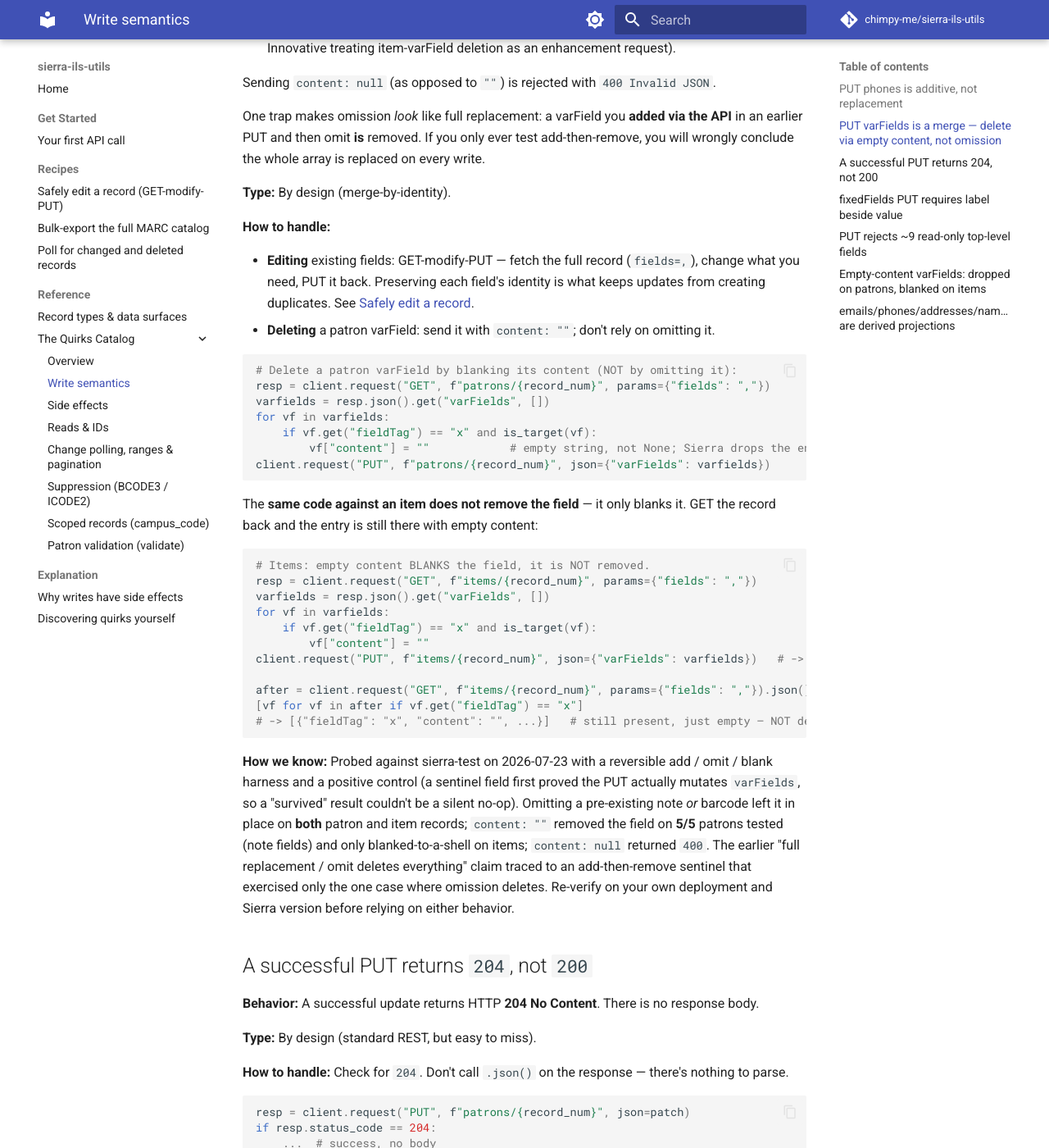
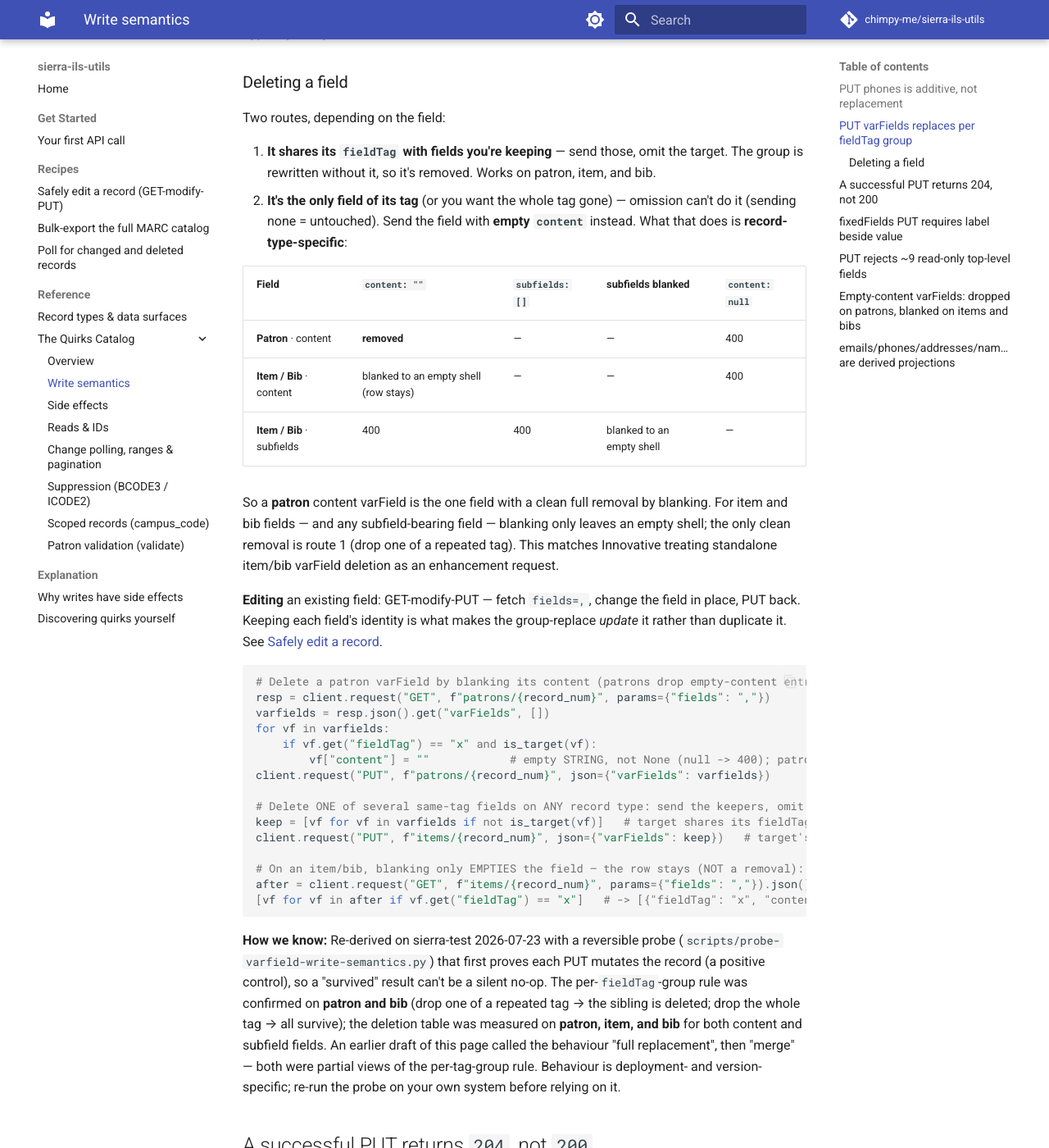
Before and after one commit to chimpy-me/sierra-ils-utils, an MkDocs documentation site: the page built from docs/reference/quirks/write-semantics.md, in a window 1280 px wide and 1400 px high, scrolled down 883 px. Shown: the whole window at 82% size. Built offline with MkDocs 1.6.1 and Material for MkDocs 9.7.7, drawn with Linux system fonts in a browser that asks for light colours; comment, search, counter and statistics services are not loaded; some of the changed text lies outside the part shown.

Commit message:
docs(quirks): correct varFields model — per-fieldTag-group replace + probe harness
The write-semantics page was wrong twice ("full replacement", then "merge"). The real rule: PUT rewrites one fieldTag group at a time — omitting a field deletes it only if a same-tag sibling is still sent; sending zero of a tag leaves it untouched. Deletion table (measured on patron/item/bib, content and subfields): patron content content="" -> removed; item/bib content -> empty shell; subfield fields -> subfields-blank leaves a shell, content=""/subfields=[] 400; content=null 400 everywhere. Clean full removal only via (a) drop-one-of-a-repeated-tag or (b) patron content="". Adds scripts/probe-varfield-write-semantics.py: a reversible, non-prod-gated, positive-controlled harness that re-derives all of this on any deployment. Verified on sierra-test 2026-07-23.

Co-Authored-By: Claude Fable 5 <noreply@anthropic.com>

````diff
--- a/docs/how-to/safe-get-modify-put.md
+++ b/docs/how-to/safe-get-modify-put.md
@@ -3,12 +3,13 @@
 **Goal:** change or delete `varFields` on a patron (or item) record without corrupting the
 fields you didn't touch.
 
-A `PUT` with `varFields` **merges by field identity** — omitting a field does *not* delete it
-(that surprises people; see
-[PUT varFields is a merge](../reference/quirks/write-semantics.md)). You still fetch the whole
-record and edit it in memory, because keeping each field's original identity is what stops an
-edit from creating a duplicate — and because **deletion is done by blanking a field's `content`,
-not by removing it from the array**.
+A `PUT` with `varFields` replaces **one `fieldTag` group at a time**: for every fieldTag you send,
+Sierra rewrites that tag's whole group with exactly what you sent, and leaves tags you send nothing
+of untouched (see
+[PUT varFields replaces per fieldTag group](../reference/quirks/write-semantics.md)). You still
+fetch the whole record and edit in memory — both so an update keeps each field's identity instead of
+duplicating it, and because **deleting** a field means either dropping it *while still sending its
+same-tag siblings*, or (patrons only) blanking its `content`.
 
 ## Before you start
 
@@ -31,9 +32,12 @@ varfields = record.get("varFields", [])
 Edit the list you fetched, leaving every entry you don't intend to change untouched.
 
 - To **change** a field: edit its `content` in place.
-- To **delete** a patron field: set its `content` to `""` (empty string) — on patrons Sierra
-  removes the entry on save. On items this only blanks the field (the row stays). Do **not** try
-  to delete by removing the entry from the array; omission is ignored.
+- To **delete** a field:
+    - if it shares its `fieldTag` with fields you're keeping → just leave it out; sending the
+      siblings rewrites that tag-group without it (works on any record type).
+    - if it's the **only** field of its tag → set `content` to `""` (patrons remove it; items/bibs
+      only blank it — no clean removal there). Don't expect leaving the sole field of a tag out of
+      the array to delete it — that sends zero of the tag, so Sierra leaves it untouched.
 - If you *don't* want a deletion, drop empty-content entries before sending so you don't blank a
   patron field by accident:
 
@@ -67,9 +71,10 @@ else:
 
 ## Gotchas this recipe already handles
 
-- **Merge, not replacement** — omitting a field does *not* delete it; delete by blanking a
-  field's `content` (patrons). Step 1's `fields=,` + PUT-back preserves each field's identity so
-  edits don't create duplicates.
+- **Per-tag-group replace** — omitting a field deletes it *only* if you still send another field
+  of the same `fieldTag`; the sole field of a tag survives omission. Delete singletons by blanking
+  `content` (patrons only). Step 1's `fields=,` + PUT-back preserves each field's identity so edits
+  don't create duplicates.
 - **Empty-content drop** — step 2 pre-filters so it doesn't surprise your verification.
 - **Read-only fields** — step 3 sends only `varFields`, avoiding the `400`.
 - **204 not 200** — step 4 checks the right status and never parses an empty body.
--- a/docs/reference/quirks/write-semantics.md
+++ b/docs/reference/quirks/write-semantics.md
@@ -17,68 +17,70 @@ phone entries.
 **How we know:** A pilot batch returned `204` (success) on every record, yet verification showed
 every record had gained duplicate phone entries. Removing the `phones` key from the payload fixed it.
 
-## PUT `varFields` is a merge — delete via empty content, not omission
+## PUT `varFields` replaces per `fieldTag` group
 
-**Behavior:** A `PUT` containing `varFields` **merges by field identity** — it does **not** replace
-the stored array wholesale. Omitting a pre-existing varField does **not** delete it; the omitted
-field survives untouched. Deletion works through **empty content** instead:
+**Behavior:** A `PUT` containing `varFields` is **neither a whole-array replace nor a plain merge**
+— it replaces **one `fieldTag` group at a time**. For every fieldTag present in your payload, Sierra
+rewrites that tag's entire group to exactly the fields you sent; a fieldTag you send **no** members
+of is left untouched. Two consequences that look contradictory until you see the rule:
 
-- **Patron records:** send the varField back with `content: ""` and Sierra **removes the entire
-  entry**.
-- **Item records:** `content: ""` only **blanks** the field — an empty shell stays on the record.
-  A clean, full removal of an item varField via REST appears unsupported (consistent with
-  Innovative treating item-varField deletion as an enhancement request).
+- Send one of a tag's two fields (drop the other) → the dropped sibling **is deleted**.
+- Send **none** of a tag → every field of that tag **survives** — which is why "just omit it from
+  the array" silently does nothing when the field is the *only* one of its tag.
 
-Sending `content: null` (as opposed to `""`) is rejected with `400 Invalid JSON`.
+**Type:** By design.
 
-One trap makes omission *look* like full replacement: a varField you **added via the API** in an
-earlier PUT and then omit **is** removed. If you only ever test add-then-remove, you will wrongly
-conclude the whole array is replaced on every write.
+### Deleting a field
 
-**Type:** By design (merge-by-identity).
+Two routes, depending on the field:
 
-**How to handle:**
+1. **It shares its `fieldTag` with fields you're keeping** — send those, omit the target. The
+   group is rewritten without it, so it's removed. Works on patron, item, and bib.
+2. **It's the only field of its tag** (or you want the whole tag gone) — omission can't do it
+   (sending none = untouched). Send the field with **empty `content`** instead. What that does is
+   **record-type-specific**:
 
-- **Editing** existing fields: GET-modify-PUT — fetch the full record (`fields=,`), change what you
-  need, PUT it back. Preserving each field's identity is what keeps updates from creating
-  duplicates. See [Safely edit a record](../../how-to/safe-get-modify-put.md).
-- **Deleting** a patron varField: send it with `content: ""`; don't rely on omitting it.
+| Field | `content: ""` | `subfields: []` | subfields blanked | `content: null` |
+|---|---|---|---|---|
+| **Patron** · content | **removed** | — | — | 400 |
+| **Item / Bib** · content | blanked to an empty shell (row stays) | — | — | 400 |
+| **Item / Bib** · subfields | 400 | 400 | blanked to an empty shell | — |
+
+So a **patron** content varField is the one field with a clean full removal by blanking. For item
+and bib fields — and any subfield-bearing field — blanking only leaves an empty shell; the only
+clean removal is route 1 (drop one of a repeated tag). This matches Innovative treating standalone
+item/bib varField deletion as an enhancement request.
+
+**Editing** an existing field: GET-modify-PUT — fetch `fields=,`, change the field in place, PUT
+back. Keeping each field's identity is what makes the group-replace *update* it rather than
+duplicate it. See [Safely edit a record](../../how-to/safe-get-modify-put.md).
 
 ```python
-# Delete a patron varField by blanking its content (NOT by omitting it):
+# Delete a patron varField by blanking its content (patrons drop empty-content entries):
 resp = client.request("GET", f"patrons/{record_num}", params={"fields": ","})
 varfields = resp.json().get("varFields", [])
 for vf in varfields:
     if vf.get("fieldTag") == "x" and is_target(vf):
-        vf["content"] = ""            # empty string, not None; Sierra drops the entry (patron)
+        vf["content"] = ""            # empty STRING, not None (null -> 400); patron drops the entry
 client.request("PUT", f"patrons/{record_num}", json={"varFields": varfields})
+
+# Delete ONE of several same-tag fields on ANY record type: send the keepers, omit the target.
+keep = [vf for vf in varfields if not is_target(vf)]   # target shares its fieldTag with a keeper
+client.request("PUT", f"items/{record_num}", json={"varFields": keep})   # target's tag-group rewritten w/o it
+
+# On an item/bib, blanking only EMPTIES the field — the row stays (NOT a removal):
+after = client.request("GET", f"items/{record_num}", params={"fields": ","}).json()["varFields"]
+[vf for vf in after if vf.get("fieldTag") == "x"]   # -> [{"fieldTag": "x", "content": "", ...}]
 ```
 
-The **same code against an item does not remove the field** — it only blanks it. GET the record
-back and the entry is still there with empty content:
-
-```python
-# Items: empty content BLANKS the field, it is NOT removed.
-resp = client.request("GET", f"items/{record_num}", params={"fields": ","})
-varfields = resp.json().get("varFields", [])
-for vf in varfields:
-    if vf.get("fieldTag") == "x" and is_target(vf):
-        vf["content"] = ""
-client.request("PUT", f"items/{record_num}", json={"varFields": varfields})   # -> 204
-
-after = client.request("GET", f"items/{record_num}", params={"fields": ","}).json()["varFields"]
-[vf for vf in after if vf.get("fieldTag") == "x"]
-# -> [{"fieldTag": "x", "content": "", ...}]   # still present, just empty — NOT deleted
-```
-
-**How we know:** Probed against sierra-test on 2026-07-23 with a reversible add / omit / blank
-harness and a positive control (a sentinel field first proved the PUT actually mutates `varFields`,
-so a "survived" result couldn't be a silent no-op). Omitting a pre-existing note *or* barcode left
-it in place on **both** patron and item records; `content: ""` removed the field on **5/5** patrons
-tested (note fields) and only blanked-to-a-shell on items; `content: null` returned `400`. The
-earlier "full replacement / omit deletes everything" claim traced to an add-then-remove sentinel
-that exercised only the one case where omission deletes. Re-verify on your own deployment and Sierra
-version before relying on either behavior.
+**How we know:** Re-derived on sierra-test 2026-07-23 with a reversible probe
+(`scripts/probe-varfield-write-semantics.py`) that first proves each PUT mutates the record (a
+positive control), so a "survived" result can't be a silent no-op. The per-`fieldTag`-group rule
+was confirmed on **patron and bib** (drop one of a repeated tag → the sibling is deleted; drop the
+whole tag → all survive); the deletion table was measured on **patron, item, and bib** for both
+content and subfield fields. An earlier draft of this page called the behaviour "full replacement",
+then "merge" — both were partial views of the per-tag-group rule. Behaviour is deployment- and
+version-specific; re-run the probe on your own system before relying on it.
 
 ## A successful PUT returns `204`, not `200`
 
@@ -136,24 +138,23 @@ GETted" fails with `400 Invalid JSON : field(s) unknown : ...` listing fields su
 **How we know:** Surfaced building a rollback that PUT a full GET response verbatim; Sierra named the
 unknown fields in the `400`.
 
-## Empty-content varFields: dropped on patrons, blanked on items
+## Empty-content varFields: dropped on patrons, blanked on items and bibs
 
-**Behavior:** An entry whose `content` is empty behaves **differently by record type** on save (the
-PUT returns `204` either way):
+**Behavior:** An entry sent with empty `content` behaves **by record type** on save (the PUT
+returns `204` either way):
 
-- **Patron:** Sierra **removes the entry entirely** — this is the supported way to *delete* a patron
-  varField (see [PUT varFields is a merge](write-semantics.md) above).
-- **Item:** the entry is **kept with empty content** (an empty shell); it is *not* removed.
+- **Patron:** Sierra **removes the entry entirely** — the patron deletion lever (see
+  [PUT varFields replaces per fieldTag group](write-semantics.md) above).
+- **Item and bib:** the entry is **kept with empty content** (an empty shell); it is *not* removed.
 
-**Type:** By design on patrons (it is the deletion path); the item/patron split is a quirk.
+**Type:** By design on patrons (it is the deletion path); the patron-vs-item/bib split is a quirk.
 
 **How to handle:** If you *don't* intend a deletion, pre-filter empty-content varFields before
 sending (`if vf.get("content"):`) so you don't blank a patron field by accident. In before/after
 verification, treat "an empty patron varField disappeared" as expected.
 
 **How we know:** On sierra-test (2026-07-23), `content: ""` removed the field on every patron tested
-and left an empty shell on every item tested. Earlier: records holding an empty alternate-phone
-varField came back without it after a `204` PUT.
+and left an empty shell on every item and bib tested.
 
 ## `emails`/`phones`/`addresses`/`names` are derived projections
 
````
Also changed, not shown: docs/reference/quirks/index.md (+2 -2 lines), 1 other file.
